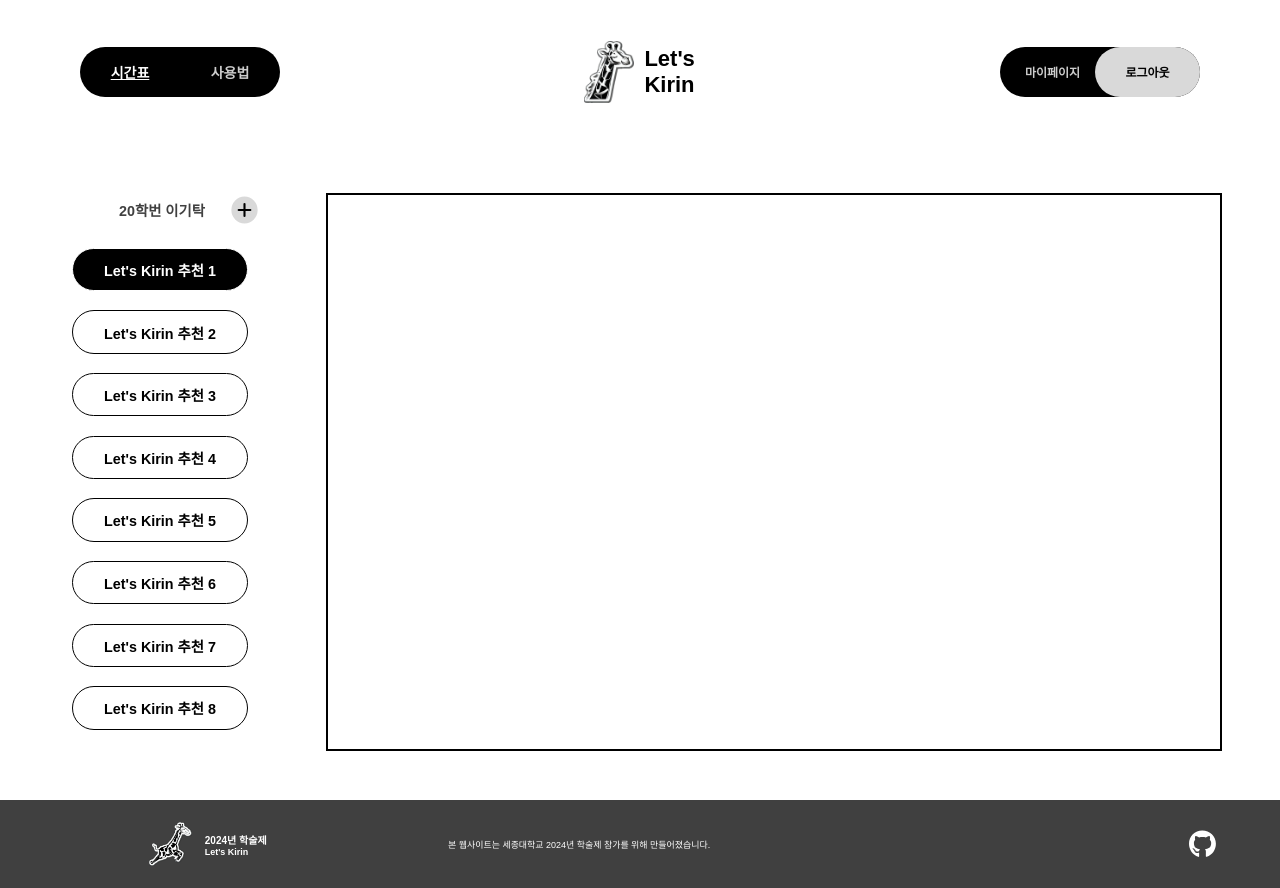
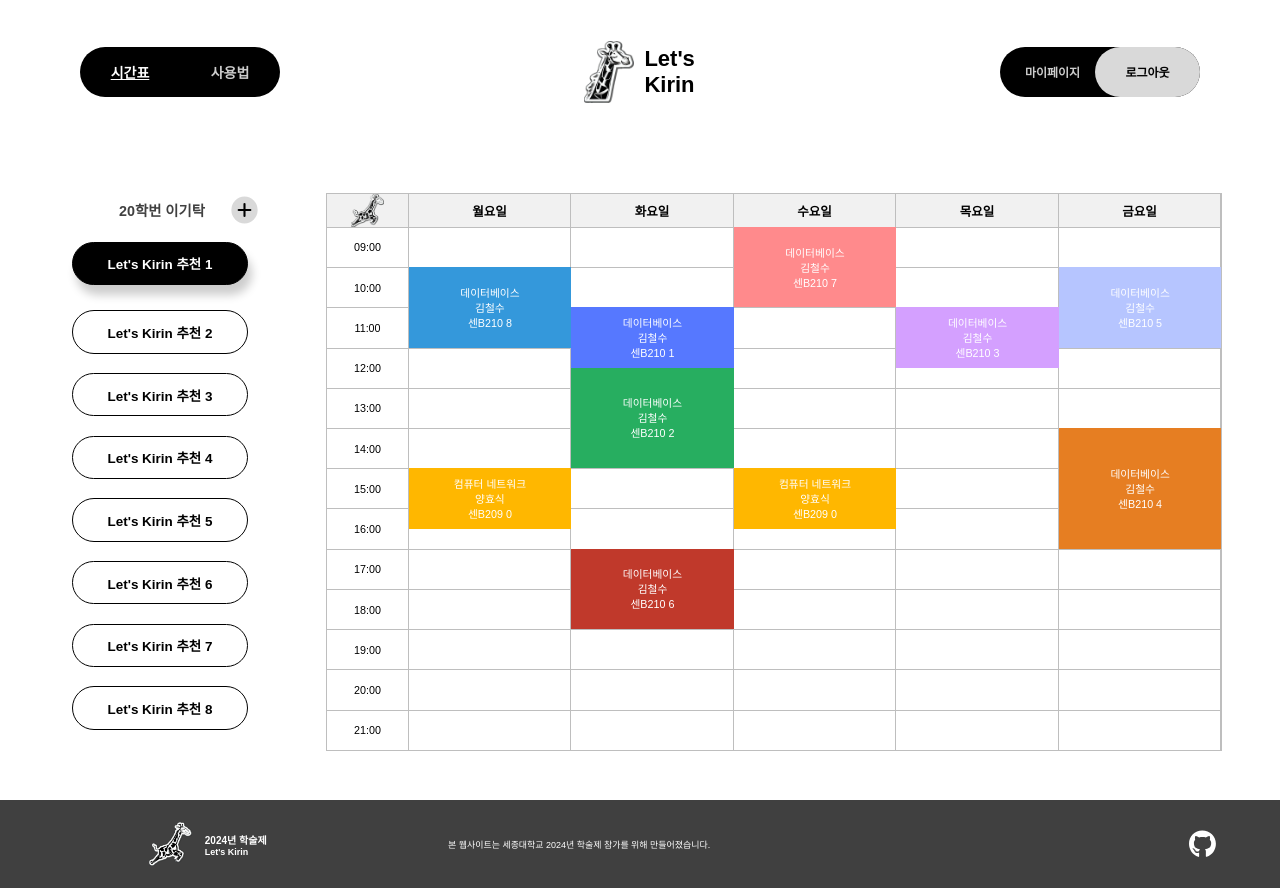
Before and after one commit to Jinu-uu/lets_kirin, a React (Create React App) app in the folder frontend/: page /timetable in a window 1280 px wide. Built offline with nearby package versions, Linux system fonts and the light colour scheme.

Commit message:
[Feat] 시간표 구현

```diff
--- a/frontend/src/pages/TimeTable.js
+++ b/frontend/src/pages/TimeTable.js
@@ -1,11 +1,12 @@
 import styled from "styled-components";
 import { useState, useEffect } from "react";
-import { FlexBox, WidthBlock, Wrapper } from "../styles/styled";
+import { FlexBox, GridBox, WidthBlock, Wrapper } from "../styles/styled";
 import { uploadS3 } from "../utils/upload";
 import { apiGetTimeTable, apiUploadFile } from "../apis";
 import useLogin from "../hooks/useLogin";
 import arrow from "../images/arrow-right-solid.svg";
 import add from "../images/Add_Time.svg";
+import runKirin from "../images/runningkirin.png";
 function Timetable() {
     //useLogin();
     const token = sessionStorage.getItem('token');
@@ -25,16 +26,104 @@ function Timetable() {
                             "schedule": [
                                 {
                                     "day": "월요일",   // 요일
-                                    "time": "1500 ~ 1630",   // 시작 시간
+                                    "time": "15:00 ~ 16:30",   // 시작 시간
                                     "location": "센B209" // 강의실
                                 },
                                 {
                                     "day": "수요일",
-                                    "time": "1500 ~ 1630",
+                                    "time": "15:00 ~ 16:30",
                                     "location": "센B209" // 강의실
                                 }
                             ]
                         },
+                        {
+                            "courseName": "데이터베이스",
+                            "professor_name": "김철수",
+                            "schedule": [
+                                {
+                                    "day": "화요일",
+                                    "time": "11:00 ~ 12:30",
+                                    "location": "센B210"
+                                }
+                            ]
+                        },
+                        {
+                            "courseName": "데이터베이스",
+                            "professor_name": "김철수",
+                            "schedule": [
+                                {
+                                    "day": "화요일",
+                                    "time": "12:30 ~ 15:00",
+                                    "location": "센B210"
+                                }
+                            ]
+                        },
+                        {
+                            "courseName": "데이터베이스",
+                            "professor_name": "김철수",
+                            "schedule": [
+                                {
+                                    "day": "목요일",
+                                    "time": "11:00 ~ 12:30",
+                                    "location": "센B210"
+                                }
+                            ]
+                        },
+                        {
+                            "courseName": "데이터베이스",
+                            "professor_name": "김철수",
+                            "schedule": [
+                                {
+                                    "day": "금요일",
+                                    "time": "14:00 ~ 17:00",
+                                    "location": "센B210"
+                                }
+                            ]
+                        },
+                        {
+                            "courseName": "데이터베이스",
+                            "professor_name": "김철수",
+                            "schedule": [
+                                {
+                                    "day": "금요일",
+                                    "time": "10:00 ~ 12:00",
+                                    "location": "센B210"
+                                }
+                            ]
+                        },
+                        {
+                            "courseName": "데이터베이스",
+                            "professor_name": "김철수",
+                            "schedule": [
+                                {
+                                    "day": "화요일",
+                                    "time": "17:00 ~ 19:00",
+                                    "location": "센B210"
+                                }
+                            ]
+                        },
+                        {
+                            "courseName": "데이터베이스",
+                            "professor_name": "김철수",
+                            "schedule": [
+                                {
+                                    "day": "수요일",
+                                    "time": "09:00 ~ 11:00",
+                                    "location": "센B210"
+                                }
+                            ]
+                        },
+                        {
+                            "courseName": "데이터베이스",
+                            "professor_name": "김철수",
+                            "schedule": [
+                                {
+                                    "day": "월요일",
+                                    "time": "10:00 ~ 12:00",
+                                    "location": "센B210"
+                                }
+                            ]
+                        }
                     ]
                 },
                 {
@@ -46,7 +135,7 @@ function Timetable() {
                             "schedule": [
                                 {
                                     "day": "화요일",
-                                    "time": "1100 ~ 1230",
+                                    "time": "11:00 ~ 12:30",
                                     "location": "센B210"
                                 }
                             ]
@@ -85,7 +174,35 @@ function Timetable() {
             ]
         }
     ]);
-    const handleClick = (index) => {
+    const dayMap = {
+        "월요일": 2,
+        "화요일": 3,
+        "수요일": 4,
+        "목요일": 5,
+        "금요일": 6,
+    };
+    const colorList = [
+        "rgb(255, 183, 0)",   // 머스타드
+        "rgb(86, 120, 255)",   // 아쿠아블루
+        "rgb(39, 174, 96)",  // 초록색
+        "rgb(212, 160, 255)", // 연보라
+        "rgb(230, 126, 34)", // 다크 오렌지
+        "rgb(182, 197, 255)", //밝은 파랑
+        "rgb(192, 57, 43)",  // 진한 빨강
+        "rgb(255, 138, 140)", // 밝은 빨강
+        "rgb(52, 152, 219)", // 진한 청색
+        "rgb(170, 170, 170)"   // 밝은 회색
+    ];
+
+    // 시작 시간과 종료 시간을 기반으로 그리드 행 계산
+    const calculateGridRow = (startTime, endTime) => {
+        const [startHour, startMin] = startTime.split(":").map(Number);
+        const [endHour, endMin] = endTime.split(":").map(Number);
+        const startRow = (startHour - 9) * 2 + (startMin >= 30 ? 1 : 0); // 30분이면 한 칸 더 아래로
+        const endRow = (endHour - 9) * 2 + (endMin >= 30 ? 1 : 0);
+        return { startRow, endRow };
+    };
+    const handleListClick = (index) => {
         setSelectedIndex(index); // 클릭한 항목의 인덱스를 상태에 저장
     };
     const fetchTimetable = async () => {
@@ -148,13 +265,58 @@ function Timetable() {
                     </User>
                     <ListBlock>
                         {timetable[0].semesters.map((semester, index) => (
-                            <List key={index} className={selectedIndex === index ? 'select' : 'wait'} onClick={() => handleClick(index)} >
+                            <List key={index} className={selectedIndex === index ? 'select' : 'wait'} onClick={() => handleListClick(index)} >
                                 Let's Kirin 추천 {semester.semester}
                             </List>
                         ))}
                     </ListBlock>
                 </TimeList>
-                <TableBlock></TableBlock>
+                <TableBlock>
+                    <DayHeader style={{ gridColumn: '1 / span 1' }}><img src={runKirin} alt="KirinLogo" /></DayHeader>
+                    <DayHeader style={{ gridColumn: '2 / span 1' }}>월요일</DayHeader>
+                    <DayHeader style={{ gridColumn: '3 / span 1' }}>화요일</DayHeader>
+                    <DayHeader style={{ gridColumn: '4 / span 1' }}>수요일</DayHeader>
+                    <DayHeader style={{ gridColumn: '5 / span 1' }}>목요일</DayHeader>
+                    <DayHeader style={{ gridColumn: '6 / span 1' }}>금요일</DayHeader>
+                    {Array.from({ length: 13 }, (_, index) => {
+                        const hour = 9 + index
+                        const timeLabel = `${String(hour).padStart(2, '0')}:00`;
+                        return (
+                            <TimeSlot key={index} style={{ gridColumn: '1', gridRow: `${index * 2 + 2} / ${index * 2 + 4}` }}>{timeLabel}</TimeSlot>
+                        );
+                    })}
+                    {Array.from({ length: 13 }, (_, index) => {
+                        return Array.from({ length: 5 }, (_, i) => { // 5는 2부터 6까지의 열 수
+                            return (
+                                <TimeSlot
+                                    key={`${index}-${i}`} // 고유한 키값 생성
+                                    style={{
+                                        gridColumn: `${i + 2}`, // 2부터 6까지
+                                        gridRow: `${index * 2 + 2} / ${index * 2 + 4}`
+                                    }}
+                                ></TimeSlot>
+                            );
+                        });
+                    })}
+
+                    {timetable[0].semesters[selectedIndex].courses.map((course, index) =>
+                        course.schedule.map((schedule, sIndex) => {
+                            const [startTime, endTime] = schedule.time.split(" ~ ");
+                            const { startRow, endRow } = calculateGridRow(startTime, endTime);
+                            return (
+                                <CourseBlock
+                                    key={`${index}-${sIndex}`}
+                                    day={dayMap[schedule.day]}
+                                    startRow={startRow + 2}  // CSS grid는 1부터 시작
+                                    endRow={endRow + 2}
+                                    color={colorList[index]}
+                                >
+                                    {course.courseName} <br /> {course.professor_name} <br /> {schedule.location} {index}
+                                </CourseBlock>
+                            );
+                        })
+                    )}
+                </TableBlock>
             </TimeTableWidthBlock>
         </Wrapper>
     )
@@ -232,12 +394,6 @@ const TimeList = styled(FlexBox)`
     font-family: sans-serif;
     overflow-y: hidden;
 `
-const TableBlock = styled(FlexBox)`
-    width: 70%;
-    height: 85%;
-    border: 2px solid black;
-    position: relative;
-`
 const User = styled(FlexBox)`
     width: 100%;
     height: 6%;
@@ -278,14 +434,16 @@ const List = styled(FlexBox)`
     border-radius: 32px;
     justify-content: center;
     align-items: center;
-    font-size: 0.8rem;
+    font-size: 0.75rem;
     font-weight: 600;
     cursor: pointer;
     transition: transform 0.5s ease, background-color 0.5s ease;
     &.select{
         color: white;
         background-color: black;
-        border: 1px solid white;
+        border: 1px solid black;
+        transform: translateY(-6px);
+        box-shadow: 4px 10px 10px rgba(0, 0, 0, 0.2);
     }
     &.wait{
         color: black;
@@ -294,6 +452,52 @@ const List = styled(FlexBox)`
     }
     &:hover{
         transform: scale(1.05);
-        box-shadow: 0 4px 10px rgba(0, 0, 0, 0.2);
+        transform: translateY(-6px);
+        box-shadow: 4px 10px 10px rgba(0, 0, 0, 0.2);
     }
 `
+const TableBlock = styled(GridBox)`
+    width: 70%;
+    height: 85%;
+    grid-template-columns: 0.5fr repeat(5, 1fr); /* 시간 열 + 5일 */
+    grid-template-rows: repeat(27, 1fr); /* 1시간 단위로 13행 */
+    border: 0.8px solid #BEBEBE;
+    position: relative;
+`
+const DayHeader = styled(FlexBox)`
+    align-items: center;
+    justify-content: center;
+    font-weight: 700;
+    font-size: 0.7rem;
+    background-color: #F1F1F1;
+    border-right: 0.8px solid #BEBEBE;
+    &:first-of-type{
+        border:0px;
+        border-right: 0.8px solid #BEBEBE;
+    }
+    img{
+        width: 1.8rem;
+        height: auto;
+    }
+`
+const TimeSlot = styled(FlexBox)`
+    align-items: center;
+    justify-content: center;
+    font-size: 0.6rem;
+    border: 0.8px solid #BEBEBE;
+    border-left: 0;
+    border-bottom: 0;
+`
+const CourseBlock = styled(FlexBox)`
+    background-color: ${(props) => props.color || '#fff'};
+    grid-column: ${(props) => props.day};
+    grid-row: ${(props) => props.startRow} / ${(props) => props.endRow};
+    align-items: center;
+    justify-content: center;
+    font-weight: 500;
+    font-size: 0.6rem;
+    text-align: center;
+    overflow: hidden;
+    padding: 10px;
+    color: white;
+`
--- a/frontend/src/styles/styled.js
+++ b/frontend/src/styles/styled.js
@@ -4,6 +4,9 @@ export const FlexBox = styled.div`
 display:flex;
 flex-shrink: 0;
 `;
+export const GridBox = styled.div`
+display: grid;
+`
 
 export const Wrapper = styled(FlexBox)`
 position:relative;
```
